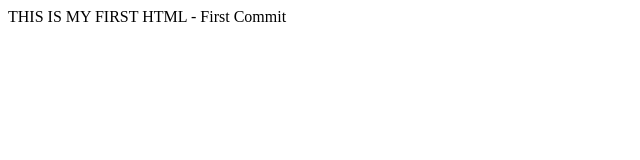
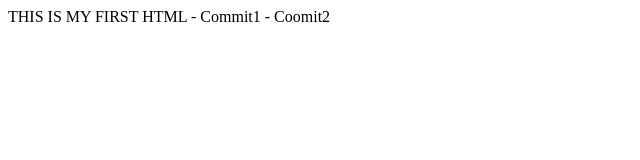
Before and after one commit to rkumarbiz1276/CI_CD_TEST, a plain HTML site: page index.html in a window 1280 px wide. Shown: the full height of the page, 0-640 px from the left. Drawn offline with Linux system fonts and the light colour scheme.

Commit message:
2nd Commit

```diff
--- a/index.html
+++ b/index.html
@@ -9,6 +9,6 @@
   <title>Document</title>
  </head>
  <body>
-	THIS IS MY FIRST HTML - First Commit
+	THIS IS MY FIRST HTML - Commit1 - Coomit2
  </body>
 </html>
```
